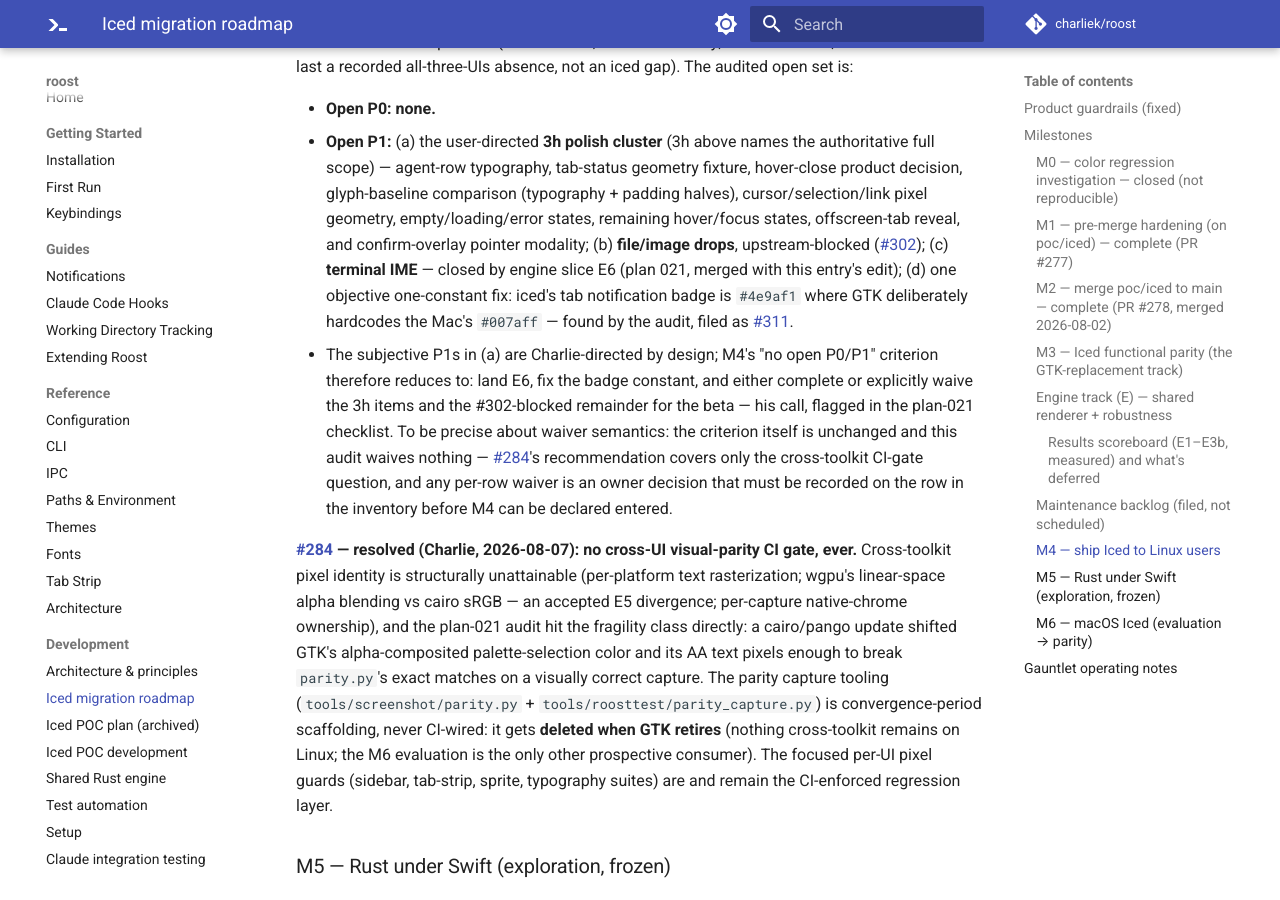
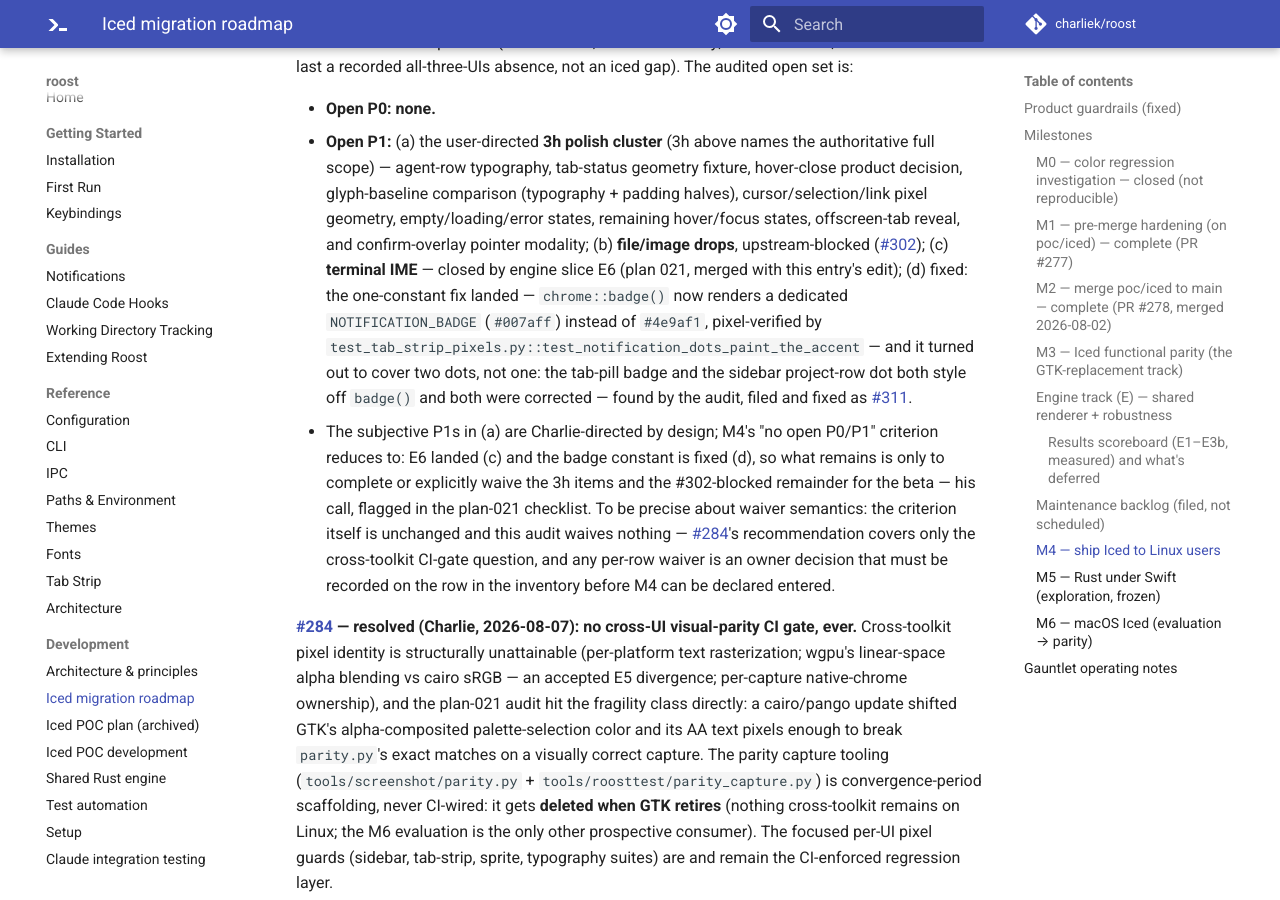
Before and after one commit to charliek/roost, an MkDocs documentation site: the page built from docs/development/iced-migration-roadmap.md, in a window 1280 px wide and 900 px high, scrolled down 13865 px. Built offline with MkDocs 1.6.1 and Material for MkDocs 9.7.7, drawn with Linux system fonts in a browser that asks for light colours; comment, search, counter and statistics services are not loaded.

Commit message:
docs: record that #311 is fixed, and that it covered two dots
The parity inventory's Tab close/badge row and the roadmap's open-P1 audit
list both carried the badge divergence as an open finding. Both now record
the fix, and both record what the 2026-08-07 audit missed: `chrome::badge()`
styles two surfaces, not one — the tab-pill badge and the sidebar
project-row dot — and both have a Mac reference at
`NSColor.controlAccentColor`, so both were corrected.

The inventory row moves to the table's existing `P1 → 3h` marking, matching
the sibling rows where the objective half is done and only the
Charlie-directed item (here hover-close) remains. The roadmap's M4
paragraph now reads (c) and (d) as done, leaving the 3h items and the
#302-blocked remainder. M4 is deliberately NOT declared entered, and the
waiver-semantics sentence is untouched: a per-row waiver stays an owner
decision recorded on the inventory row.

Co-Authored-By: Claude Opus 5 <noreply@anthropic.com>
Claude-Session: https://claude.ai/code/session_01SgxiEBQTqgNjPswKqcs12d

```diff
--- a/docs/development/iced-migration-roadmap.md
+++ b/docs/development/iced-migration-roadmap.md
@@ -658,14 +658,19 @@ audited open set is:
   geometry, empty/loading/error states, remaining hover/focus states,
   offscreen-tab reveal, and confirm-overlay pointer modality; (b) **file/image drops**, upstream-blocked
   ([#302]); (c) **terminal IME** — closed by engine slice E6 (plan 021,
-  merged with this entry's edit); (d) one objective one-constant fix: iced's tab notification badge
-  is `#4e9af1` where GTK deliberately hardcodes the Mac's `#007aff` —
-  found by the audit, filed as [#311].
+  merged with this entry's edit); (d) fixed: the one-constant fix landed —
+  `chrome::badge()` now renders a dedicated `NOTIFICATION_BADGE` (`#007aff`)
+  instead of `#4e9af1`, pixel-verified by
+  `test_tab_strip_pixels.py::test_notification_dots_paint_the_accent` — and
+  it turned out to cover two dots, not one: the tab-pill badge and the
+  sidebar project-row dot both style off `badge()` and both were corrected —
+  found by the audit, filed and fixed as [#311].
 * The subjective P1s in (a) are Charlie-directed by design; M4's
-  "no open P0/P1" criterion therefore reduces to: land E6, fix the badge
-  constant, and either complete or explicitly waive the 3h items and the
-  #302-blocked remainder for the beta — his call, flagged in the plan-021
-  checklist. To be precise about waiver semantics: the criterion itself is
+  "no open P0/P1" criterion reduces to: E6 landed (c) and the badge
+  constant is fixed (d), so what remains is only to complete or explicitly
+  waive the 3h items and the #302-blocked remainder for the beta — his
+  call, flagged in the plan-021 checklist. To be precise about waiver
+  semantics: the criterion itself is
   unchanged and this audit waives nothing — [#284]'s recommendation covers
   only the cross-toolkit CI-gate question, and any per-row waiver is an
   owner decision that must be recorded on the row in the inventory before
```
Also changed, not shown: docs/development/iced-parity-inventory.md (+1 -1 lines).
